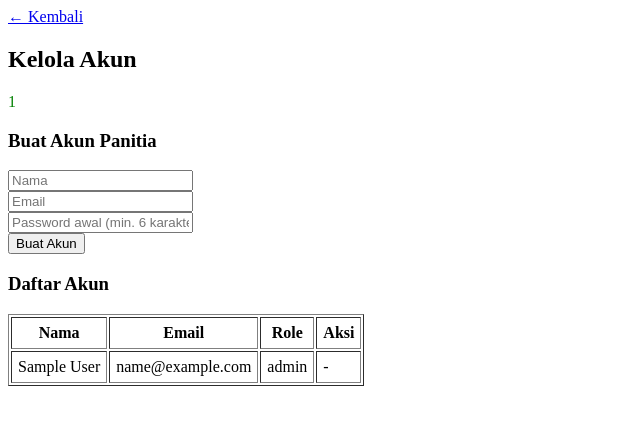
After one commit to zulvanadrian-spec/final_project, a PHP site: page /pages/kelola_akun.php in a window 1280 px wide. The commit adds this page. Shown: the top 425 px of the page, without its empty margins (0-640 px from the left). Run offline with PHP 8.4, Linux system fonts and the light colour scheme; the visitor is signed in with stand-in values (Sample User, id 1); tables that the repository leaves empty hold one stand-in row (values such as "Sample post").

Commit message:
tambah fitur admin kelola akun dan buat akun panitia

```diff
--- a/Models/Admin.php
+++ b/Models/Admin.php
@@ -1,6 +1,7 @@
 <?php
 
 namespace pbo_FP\Models;
+use pbo_FP\Core\Database;
 
 class Admin extends User { // extends berarti Admin itu sejenis dengan User / punya semua yg dimiliki User
     private $id_admin;
@@ -15,4 +16,52 @@ class Admin extends User { // extends berarti Admin itu sejenis dengan User / pu
     public function getIdAdmin(){
         return $this->id_admin;
     }
+
+    public static function semuaAkun() {
+    $db = Database::getConnection();
+    $stmt = $db->query(
+        "SELECT u.id_user, u.nama_user, u.email,
+                CASE WHEN a.id_admin IS NOT NULL THEN 'admin'
+                     WHEN p.id_panitia IS NOT NULL THEN 'panitia'
+                     WHEN m.id_mahasiswa IS NOT NULL THEN 'mahasiswa'
+                     ELSE '-' END AS role
+         FROM user u
+         LEFT JOIN admin a ON a.id_user = u.id_user
+         LEFT JOIN panitia p ON p.id_user = u.id_user
+         LEFT JOIN mahasiswa m ON m.id_user = u.id_user
+         ORDER BY u.id_user"
+    );
+    return $stmt->fetchAll(\PDO::FETCH_ASSOC);
 }
+
+public static function buatAkunPanitia($nama, $email, $password) {
+    $db = Database::getConnection();
+
+    try {
+        $db->beginTransaction();
+
+        $stmt = $db->prepare("INSERT INTO user (nama_user, email, password) VALUES (?, ?, ?)");
+        $stmt->execute([$nama, $email, User::hashPassword($password)]);
+
+        $stmt = $db->prepare("INSERT INTO panitia (id_user) VALUES (?)");
+        $stmt->execute([$db->lastInsertId()]);
+
+        $db->commit();
+    } catch (\PDOException $e) {
+        $db->rollBack();
+        throw $e;
+    }
+}
+
+    public static function jadikanPanitia($id_user) {
+        $db = Database::getConnection();
+        $stmt = $db->prepare(
+            "INSERT INTO panitia (id_user)
+            SELECT m.id_user FROM mahasiswa m
+            WHERE m.id_user = ?
+            AND NOT EXISTS (SELECT 1 FROM panitia p WHERE p.id_user = m.id_user)"
+        );
+        $stmt->execute([$id_user]);
+        return $stmt->rowCount() > 0;
+    }
+}
--- a/pages/dashboard_admin.php
+++ b/pages/dashboard_admin.php
@@ -23,3 +23,6 @@ $dataMahasiswa = Mahasiswa::cari($keyword);
         </tr>
     <?php endforeach; ?>
 </table>
+
+<br><a href="kelola_akun.php">Kelola Akun</a>
+<br><a href="../proses/logout.php">Logout</a>
--- /dev/null
+++ b/pages/kelola_akun.php
@@ -0,0 +1,54 @@
+<?php
+require_once __DIR__ . '/../autoload.php';
+
+use pbo_FP\Models\Admin;
+
+session_start();
+
+if (!isset($_SESSION['id_user']) || $_SESSION['role'] !== 'admin') {
+    header("Location: login.php");
+    exit;
+}
+
+$daftarAkun = Admin::semuaAkun();
+
+$error  = $_SESSION['error'] ?? null;
+$sukses = $_SESSION['sukses'] ?? null;
+unset($_SESSION['error'], $_SESSION['sukses']);
+?>
+<a href="dashboard_admin.php">&larr; Kembali</a>
+<h2>Kelola Akun</h2>
+
+<?php if ($sukses) { ?><p style="color:green;"><?= htmlspecialchars($sukses) ?></p><?php } ?>
+<?php if ($error) { ?><p style="color:red;"><?= htmlspecialchars($error) ?></p><?php } ?>
+
+<h3>Buat Akun Panitia</h3>
+<form action="../proses/proses_akun.php" method="POST">
+    <input type="hidden" name="aksi" value="buat_panitia">
+    <input type="text" name="nama_user" placeholder="Nama" required><br>
+    <input type="email" name="email" placeholder="Email" required><br>
+    <input type="password" name="password" placeholder="Password awal (min. 6 karakter)" required><br>
+    <button type="submit">Buat Akun</button>
+</form>
+
+<h3>Daftar Akun</h3>
+<table border="1" cellpadding="6">
+    <tr><th>Nama</th><th>Email</th><th>Role</th><th>Aksi</th></tr>
+    <?php foreach ($daftarAkun as $a) { ?>
+    <tr>
+        <td><?= htmlspecialchars($a['nama_user']) ?></td>
+        <td><?= htmlspecialchars($a['email']) ?></td>
+        <td><?= htmlspecialchars($a['role']) ?></td>
+        <td>
+        <?php if ($a['role'] === 'mahasiswa') { ?>
+            <form action="../proses/proses_akun.php" method="POST" style="display:inline"
+                  onsubmit="return confirm('Jadikan akun ini panitia?')">
+                <input type="hidden" name="aksi" value="jadikan_panitia">
+                <input type="hidden" name="id_user" value="<?= (int) $a['id_user'] ?>">
+                <button type="submit">Jadikan Panitia</button>
+            </form>
+        <?php } else { echo '-'; } ?>
+        </td>
+    </tr>
+    <?php } ?>
+</table>
```
Also changed, not shown: proses/proses_akun.php (added, +58 -0 lines).
